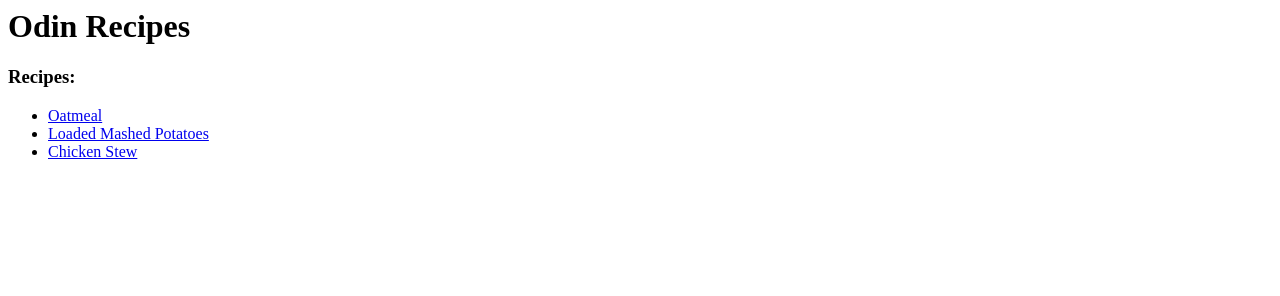
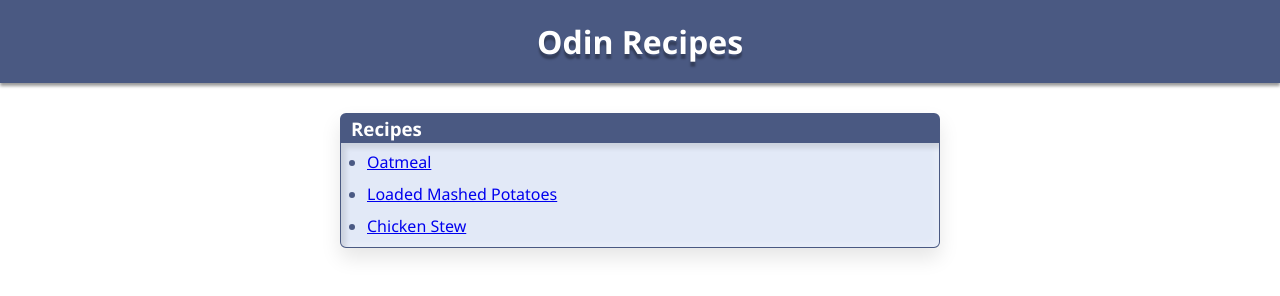
Before and after one commit to joeesmithh/odin-recipes, a plain HTML site: page index.html in a window 1280 px wide. Drawn offline with Linux system fonts and the light colour scheme.

Commit message:
feat: add basic styling to index page

```diff
--- a/index.html
+++ b/index.html
@@ -6,14 +6,18 @@
     </head>
 
     <body>
-
-        <h1>Odin Recipes</h1>
-        <h3>Recipes:</h3>
-        <ul>
-            <li><a href="./recipes/oatmeal.html">Oatmeal</a></li>
-            <li><a href="./recipes/potatoes.html">Loaded Mashed Potatoes</a></li>
-            <li><a href="./recipes/chickenstew.html">Chicken Stew</a></li>
-        </ul>
-
+        <div class="header">
+            <h1 class="title">Odin Recipes</h1>
+        </div>
+        <div class="container">
+            <div class="section">
+                <h3 class="title">Recipes</h3>
+                <ul>
+                    <li><a href="./recipes/oatmeal.html">Oatmeal</a></li>
+                    <li><a href="./recipes/potatoes.html">Loaded Mashed Potatoes</a></li>
+                    <li><a href="./recipes/chickenstew.html">Chicken Stew</a></li>
+                </ul>
+            </div>
+        </div>
     </body>
 </html>
--- a/style.css
+++ b/style.css
@@ -0,0 +1,56 @@
+* {
+    padding: 0;
+    margin: 0;
+    box-sizing: border-box;
+}
+
+body {
+    font-family:'Segoe UI', Tahoma, Geneva, Verdana, sans-serif
+}
+
+.header {
+    background-color: rgb(74, 89, 130);
+    padding: 20px;
+    box-shadow: 0 3px 3px rgba(0, 0, 0, .4);
+}
+
+.container {
+    width: 600px;
+    margin: 0 auto;
+}
+
+.section {
+    background-color: rgb(226, 233, 247);
+    margin: 30px 0;
+    border-radius: 6px;
+    border-style: solid;
+    border-color: rgb(74, 89, 130);
+    color: rgb(74, 89, 131);
+    border-width: 30px 1px 1px 1px;
+    box-shadow: inset 5px 5px 5px rgba(0, 0, 0, .1),
+                inset -5px -5px 5px rgba(255, 255, 255, .2),
+                0px 10px 20px rgb(0, 0, 0, .1);
+}
+
+.title {
+    text-align: center;
+    color: white;
+}
+
+.header .title {
+    font-weight: 900;
+    text-shadow: 0px 5px 2px rgba(0, 0, 0, .3);
+}
+
+.section .title {
+    text-align: left;
+    margin: -27 0 0 10px;
+}
+
+ul {
+    margin: 0 26px;
+}
+
+li {
+    margin: 10px 0px;
+}
```
